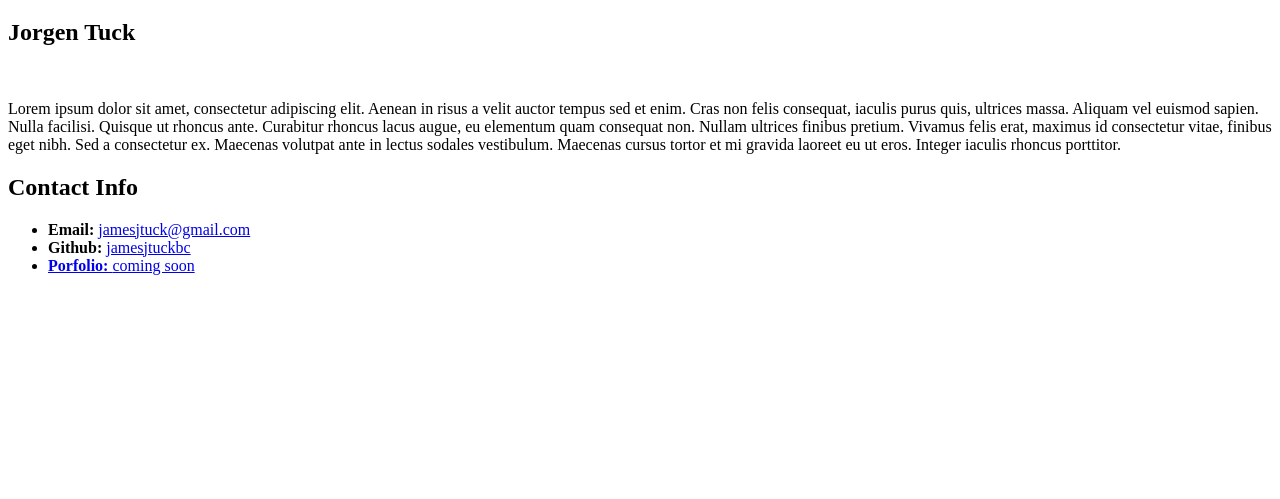
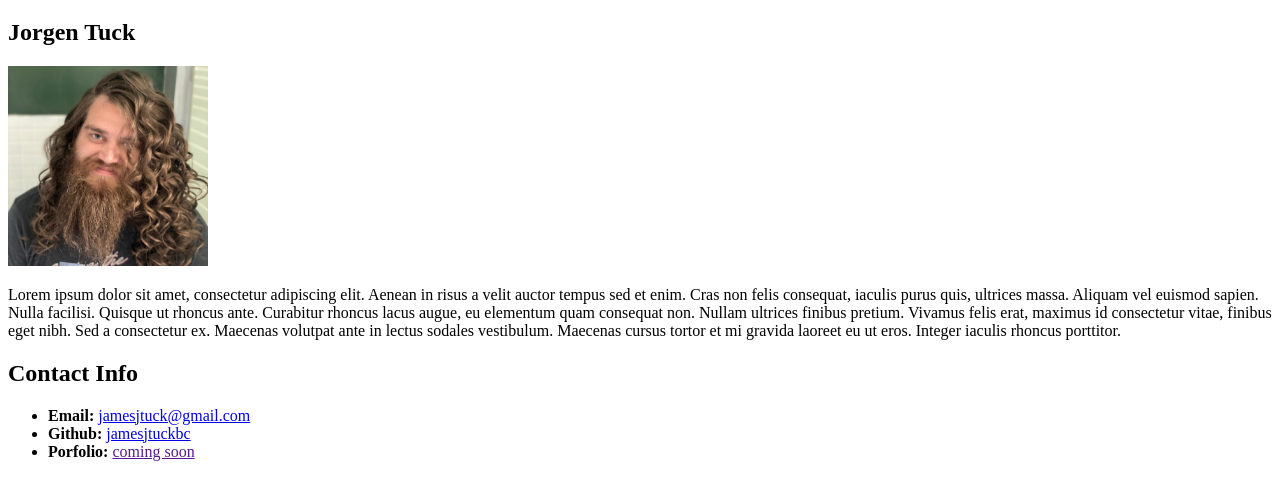
Before and after one commit to jamesjtuckbc/StudentBio, a plain HTML site: page index.html in a window 1280 px wide. Shown: the part 61-560 px from the top of the page. Drawn offline with Linux system fonts and the light colour scheme.

Commit message:
added image to folder and linked image through there

```diff
--- a/index.html
+++ b/index.html
@@ -8,13 +8,13 @@
 <body>
     <h1>Student Bio</h1>
     <h2>Jorgen Tuck</h2>
-    <img src="" />
+    <img width="200px" height="200px" src="IMG_8698.jpg" />
     <p>Lorem ipsum dolor sit amet, consectetur adipiscing elit. Aenean in risus a velit auctor tempus sed et enim. Cras non felis consequat, iaculis purus quis, ultrices massa. Aliquam vel euismod sapien. Nulla facilisi. Quisque ut rhoncus ante. Curabitur rhoncus lacus augue, eu elementum quam consequat non. Nullam ultrices finibus pretium. Vivamus felis erat, maximus id consectetur vitae, finibus eget nibh. Sed a consectetur ex. Maecenas volutpat ante in lectus sodales vestibulum. Maecenas cursus tortor et mi gravida laoreet eu ut eros. Integer iaculis rhoncus porttitor.</p>
     <h2>Contact Info</h2>
     <ul>
-        <li><strong>Email: </strong> <a href="mailto:jamesjtuck@gmail.com">jamesjtuck@gmail.com</a></li>
-        <li><strong>Github: </strong> <a target="_blank" href="https://github.com/jamesjtuckbc">jamesjtuckbc</a</li>
-        <li><strong>Porfolio: </strong> <a href="#">coming soon</a</li>
+        <li><strong>Email: </strong><a href="mailto:jamesjtuck@gmail.com">jamesjtuck@gmail.com</a></li>
+        <li><strong>Github: </strong><a target="_blank" href="https://github.com/jamesjtuckbc">jamesjtuckbc</a></li>
+        <li><strong>Porfolio: </strong><a href="">coming soon</a</li>
     </ul>
 </body>
 </html>
```
Also changed, not shown: IMG_8698.jpg (added).
